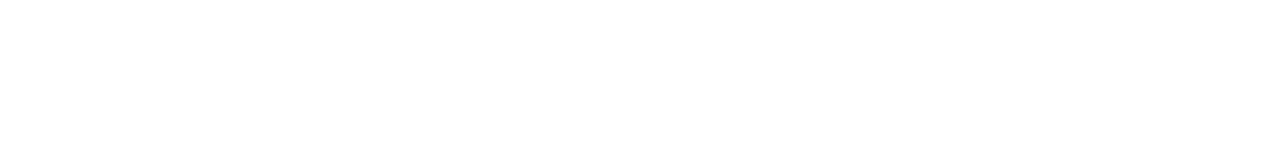
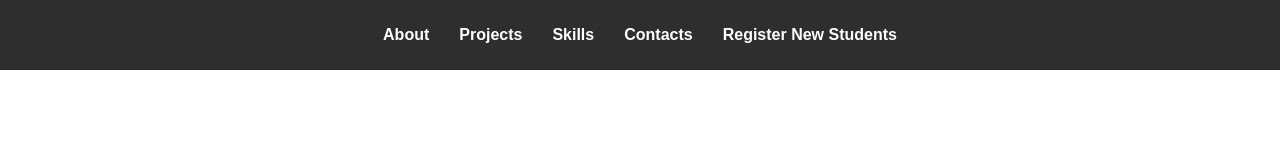
Before and after one commit to fozilxonabdusalamov/web_portfolio, a plain HTML site: page index.html in a window 1280 px wide. Drawn offline with Linux system fonts and the light colour scheme.

Commit message:
portfolio header

```diff
--- a/index.html
+++ b/index.html
@@ -1,12 +1,28 @@
 <!DOCTYPE html>
 <html lang="en">
-<head>
-    <meta charset="UTF-8">
-    <meta name="viewport" content="width=device-width, initial-scale=1.0">
+  <head>
+    <meta charset="UTF-8" />
+    <meta name="viewport" content="width=device-width, initial-scale=1.0" />
     <title>Fozilxon Abdusalamov</title>
-    <link rel="stylesheet" href="./style.css">
-</head>
-<body>
-
-</body>
+    <link rel="stylesheet" href="./style.css" />
+  </head>
+  <body>
+    <header>
+      <ul>
+        <li>
+          <a href="#">About</a>
+        </li>
+        <li><a href="#">Projects</a></li>
+        <li>
+          <a href="">Skills</a>
+        </li>
+        <li>
+          <a href="">Contacts </a>
+        </li>
+        <li>
+          <a href="">Register New Students</a>
+        </li>
+      </ul>
+    </header>
+  </body>
 </html>
--- a/style.css
+++ b/style.css
@@ -4,3 +4,26 @@
   box-sizing: border-box;
   font-family: sans-serif;
 }
+
+
+header{
+    display: flex;
+    height: 70px;
+    width: 100vw;
+    background:#000000d1;
+    display: flex;
+    align-items: center;
+    justify-content: center;
+}
+
+header ul {
+    display: flex;
+    list-style: none;
+    gap: 30px;
+    font-weight: bold;
+}
+
+header ul li a{
+    text-decoration: none;
+    color: white;
+}
```
